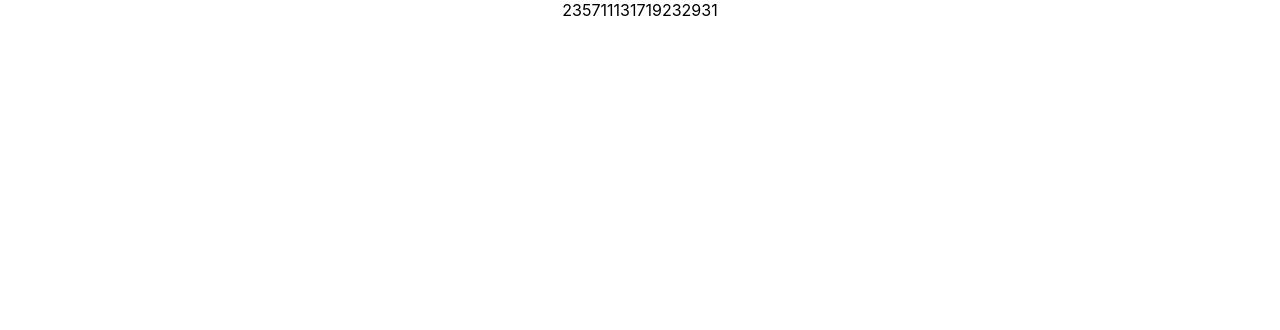
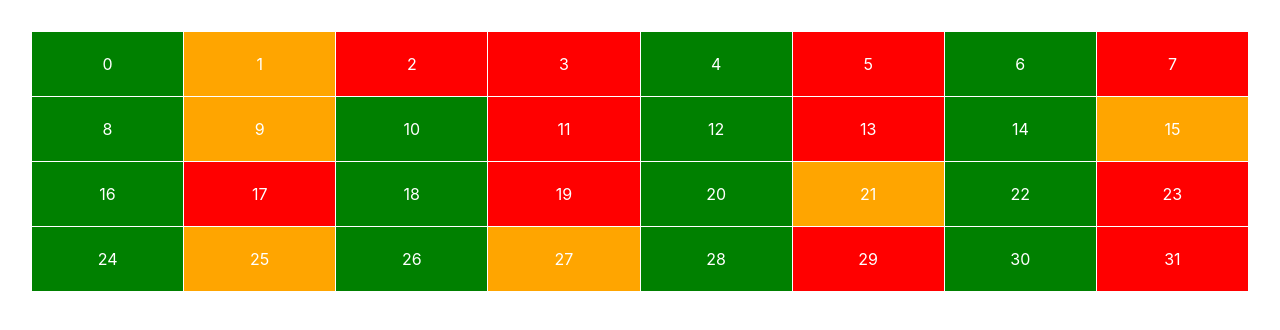
Before and after one commit to Miselrkba/even-odd-prime-color-boxes, a React (Create React App) app: page / in a window 1280 px wide. Shown: the top 330 px of the page. Built offline with nearby package versions, Linux system fonts and the light colour scheme.

Commit message:
added classesname to change color based on odd even prime

```diff
--- a/src/App.css
+++ b/src/App.css
@@ -71,3 +71,31 @@
   color: seashell;
   width: 18em;
 }
+
+/* ******Color boxes */
+
+.grid{
+  margin: 2em;
+  display: grid;
+  grid-template-columns: repeat(8,1fr);
+  gap: 1px
+}
+
+.grid-box{
+  height: 4em;
+  display: flex;
+  justify-content: center;
+  align-items: center;
+  color: white
+}
+
+.even{
+  background: green;
+}
+
+.odd{
+  background: orange;
+}
+.prime{
+  background: red;
+}
--- a/src/App.js
+++ b/src/App.js
@@ -1,15 +1,13 @@
 import React from "react";
 import "./App.css";
+import ColorBoxes from "./ColorBoxes";
 import Testing1 from "./Testing1";
 
 
 function App() {
   return (
     <div className="App">
-      {/* <Table /> */}
-      {/* <Table1 /> */}
-      {/* <CheckboxContainer /> */}
-      <Testing1 />
+      <ColorBoxes />
     </div>
   );
 }
--- /dev/null
+++ b/src/ColorBoxes.js
@@ -0,0 +1,30 @@
+import React from "react";
+
+function ColorBoxes() {
+  const numbers = [...Array(32).keys()];
+
+  // const evenNumbers = numbers.map((item) => item % 2 === 0);
+  // const oddNumbers = numbers.map((item) => item % 2 !== 0);
+  const primeNumbers = numbers.filter(isPrime);
+
+  function isPrime(num) {
+    for (let start = 2; num > start; start++) {
+      if (num % start === 0) {
+        return false;
+      }
+    }
+    return num > 1;
+  }
+
+  return (
+    <div className="grid">
+      {numbers.map((item) => (
+        <div className={`grid-box ${(item % 2 === 0 ? 'even' : 'odd')} ${isPrime(item) ? 'prime' : null} `} key={item}>
+          {item}
+        </div>
+      ))}
+    </div>
+  );
+}
+
+export default ColorBoxes;
```
